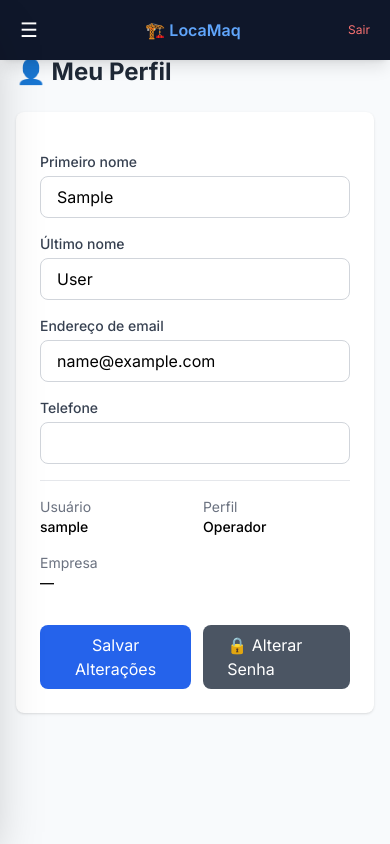
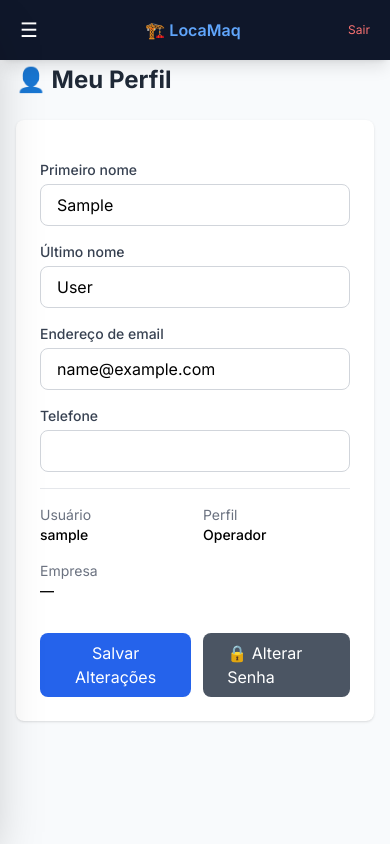
Before and after one commit to leopesi/locamaq, a Django app: page /accounts/profile/ in a window 390 px wide. Run offline with Django 5.2, Linux system fonts and the light colour scheme; the visitor is signed in with stand-in values (Sample User, id 1); some libraries are stand-ins or nearby versions.

Commit message:
fix: mais espaço no topo das páginas (pt-16 mobile, pt-8 desktop)

```diff
--- a/templates/base.html
+++ b/templates/base.html
@@ -65,7 +65,7 @@
     {% include "partials/navbar.html" %}
     {% endif %}
 
-    <main class="{% if user.is_authenticated %}lg:ml-64 pt-14 lg:pt-0{% endif %} p-4 sm:p-6 lg:p-8">
+    <main class="{% if user.is_authenticated %}lg:ml-64 pt-16 lg:pt-8{% endif %} p-4 sm:p-6 lg:p-8">
         {% if messages %}
         <div class="mb-6 space-y-2">
             {% for message in messages %}
```
